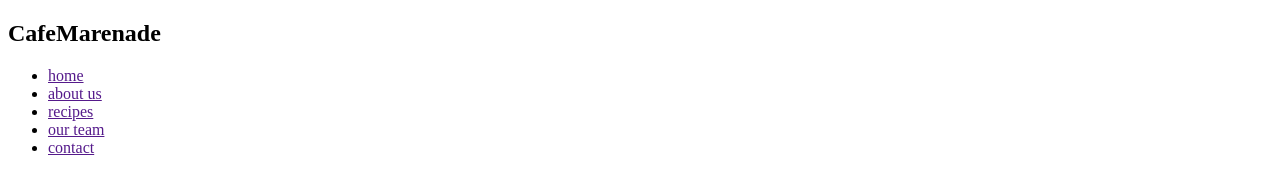
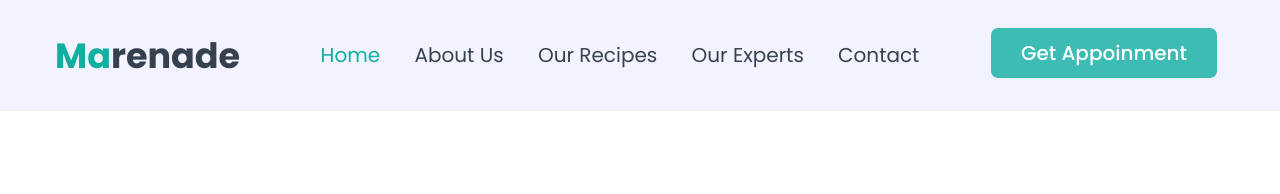
Before and after one commit to HrHabibur/diet-with-merinade, a plain HTML site: page index.html in a window 1280 px wide. Drawn offline with Linux system fonts and the light colour scheme.

Commit message:
navbar completed

```diff
--- a/css/style.css
+++ b/css/style.css
@@ -0,0 +1,70 @@
+/* common css start */
+body{
+    font-family: 'Poppins', sans-serif;
+    margin: 0;
+    padding: 0;
+    box-sizing: border-box;
+}
+.container{
+    display: flex;
+}
+.container-flex{
+    display: flex;
+    width: 1170px;
+    margin: 0 auto;
+}
+/* common css end */
+
+/* nav css :start */
+#navbar{
+    background: #f2f3fe;
+    padding: 0 20px;
+}
+#navbar .logo{
+    width: 18%;
+}
+#navbar .logo h1{
+    font-size: 35px;
+    color:#36414F;
+}
+#navbar .logo h1 span{
+    color:#11AFA0 !important;
+}
+#navbar .nav-item{
+    width: 62%;
+}
+
+#navbar .nav-item ul{
+    margin-top: 40px;
+}
+#navbar .nav-item ul li{
+    display: inline-block;
+}
+#navbar .nav-item ul li a{
+    display: inline-block;
+    text-decoration: none;
+    font-size: 20px;
+    font-weight: 400;
+    text-transform: capitalize;
+    color:#36414F;
+    padding: 0 15px;
+}
+#navbar .nav-item ul li a.active{
+    color:#11AFA0;
+}
+#navbar .nav-btn{
+    width: 20%;
+    margin-top: 28px;
+}
+#navbar .nav-btn a{
+    display: inline-block;
+    text-decoration: none;
+    font-size: 20px;
+    font-weight: 500;
+    text-transform: capitalize;
+    color:#fff;
+    background: rgb(17, 175, 160, .8);
+    padding: 10px 30px;
+    border-radius: 7px;
+}
+/* nav css :end */
--- a/index.html
+++ b/index.html
@@ -5,25 +5,31 @@
     <meta http-equiv="X-UA-Compatible" content="IE=edge">
     <meta name="viewport" content="width=device-width, initial-scale=1.0">
     <title>Diet With Marenade</title>
+    <link rel="preconnect" href="https://fonts.googleapis.com">
+    <link rel="preconnect" href="https://fonts.gstatic.com" crossorigin>
+    <link href="https://fonts.googleapis.com/css2?family=Poppins:wght@400;500;600;700&display=swap" rel="stylesheet">
     <link rel="stylesheet" href="css/style.css">
 </head>
 <body>
     <!-- nav section start -->
 
     <nav id="navbar">
-        <div class="nav-container">
+        <div class="container-flex">
             <div class="logo">
-                <h1><span class="cafe">Cafe</span>Marenade</h1>
+                <h1><span class="cafe">Ma</span>renade</h1>
             </div>
             <div class="nav-item">
                 <ul>
-                    <li><a href="">home</a></li>
-                    <li><a href="">about us</a></li>
-                    <li><a href="">recipes</a></li>
-                    <li><a href="">our team</a></li>
-                    <li><a href="">contact</a></li>
+                    <li><a href="#" class="active">home</a></li>
+                    <li><a href="#">about us</a></li>
+                    <li><a href="#">our recipes</a></li>
+                    <li><a href="#">our experts</a></li>
+                    <li><a href="#">contact</a></li>
                 </ul>
             </div>
+			<div class="nav-btn">
+				<a href="#">get appoinment</a>
+			</div>
         </div>
     </nav>
 
```
Also changed, not shown: img/about.jpg (added).
